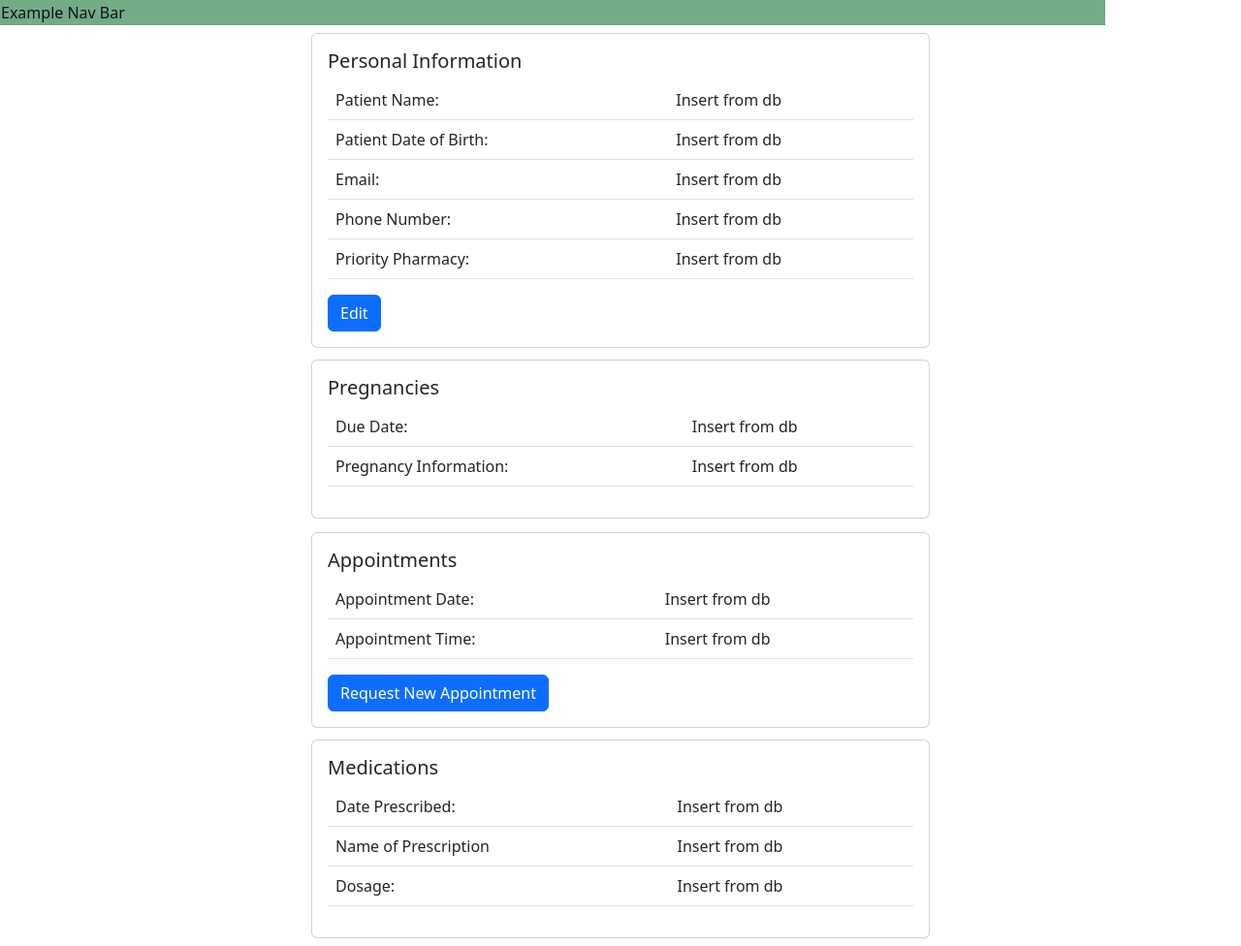
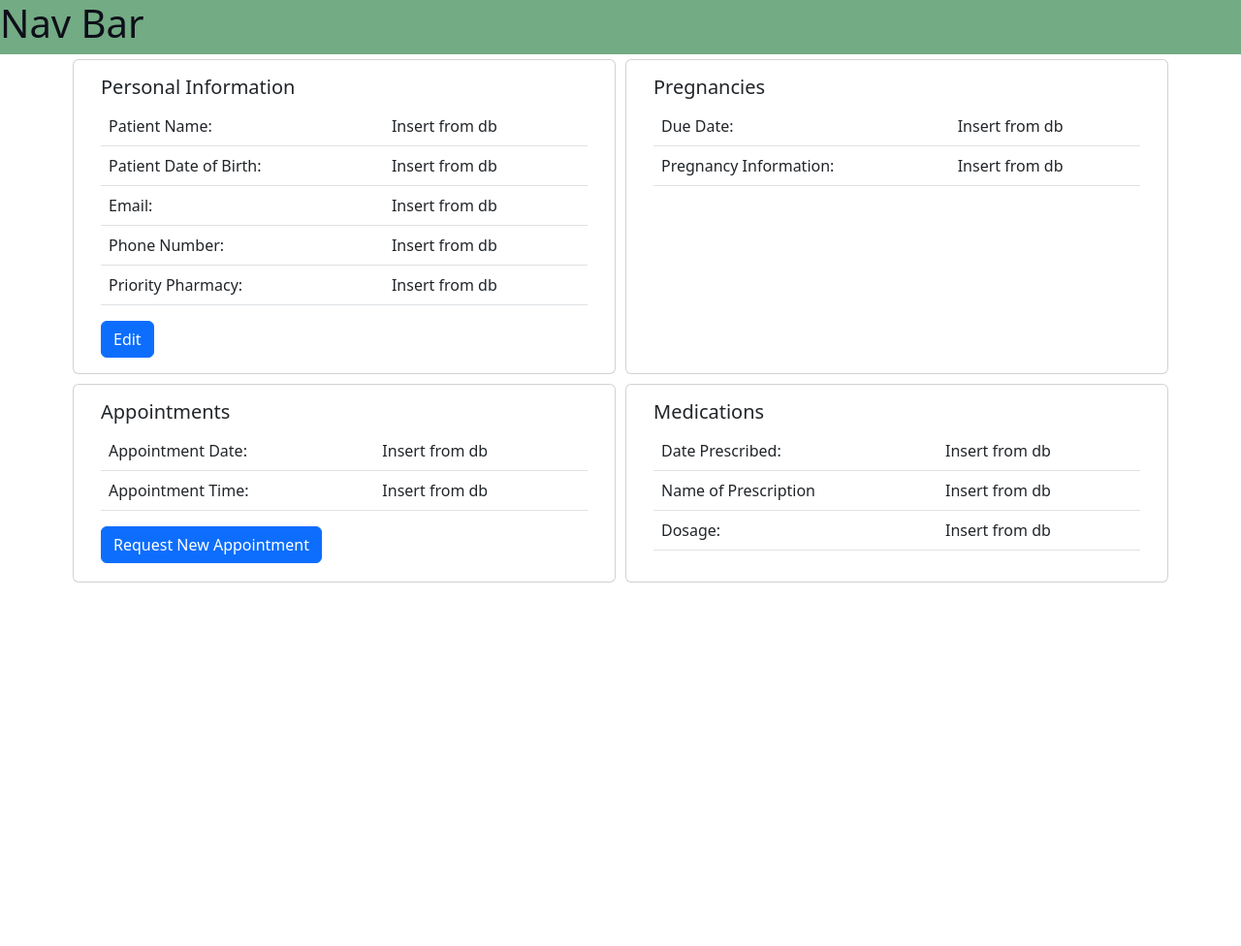
Before and after one commit to heidiafehr/Web-Pregnancy-Tracker, a PHP site: page /patientPortalHome.html in a window 1280 px wide. Shown: the whole page at 97% size. After the commit the page ends 601 px from the top, so only its background shows below. Run offline with PHP 8.4, Linux system fonts and the light colour scheme.

Commit message:
boostrap
added bootstrap row and columns format

```diff
--- a/PatientView/patientPortalHome.html
+++ b/PatientView/patientPortalHome.html
@@ -12,14 +12,12 @@
 </head>
 <body>
     <!-- Nav Bar Start-->
-    <div class="container" id="custom-navbar">
+    <div class="d-flex flex-row" id="custom-navbar">
         <div class="row">
             <div class="col">
                 <table>
                     <tr>
-                        <td>
-                            Example Nav Bar
-                        </td>
+                        <h1>Nav Bar</h1>
                     </tr>
                 </table>
             </div>
@@ -27,9 +25,11 @@
     </div>
 
     <!-- container for cards-->
-    <div class="d-flex flex-row">
+    <div class="container">
+        <!-- First Row -->
+        <div class="row">
             <!--Personal Information card -->
-        <div class = "card">
+            <div class = "card col-lg">
                 <div class= "card-body">
                     <h5>Personal Information </h5>
                     <table class='table'>
@@ -60,7 +60,7 @@
                 </div>
             </div>
             <!-- Pregnancy Card        -->
-        <div class = "card">
+            <div class = "card col-lg">
                 <div class = "card-body">
                     <h5>Pregnancies</h5>
                     <!--Single Pregnacy Entry -->
@@ -78,10 +78,10 @@
                 </div>
             </div>
         </div>
-    <!-- container for cards-->
-    <div class="d-flex flex-row">
+        <!-- Next Row -->
+        <div class="row">
             <!-- Appointments Card-->
-        <div class="card">
+            <div class="card col-lg">
                 <div class="card-body">
                     <h5>Appointments</h5>
                     <!-- Single Appointment Entry -->
@@ -102,7 +102,7 @@
                 </div>
             </div>
             <!-- Medications Card-->
-        <div class="card">
+            <div class="card col-lg">
                 <div class = "card-body">
                     <h5> Medications </h5>
                     <!--Single Medication Entry -->
@@ -124,5 +124,6 @@
                 </div>
             </div>
         </div>
+    </div>
 </body>
 </html>
--- a/PatientView/patientStyle.css
+++ b/PatientView/patientStyle.css
@@ -16,13 +16,8 @@
     padding: 0;
 }
 
-.d-flex{
-    justify-content: center;
-    margin: 2px;
-    flex-wrap: wrap;
-}
 .card{
-    margin: 6px;
+    margin: 5px;
     width: 50%;
 
 }
```
Lines whose indentation alone changed are shown as unchanged.
